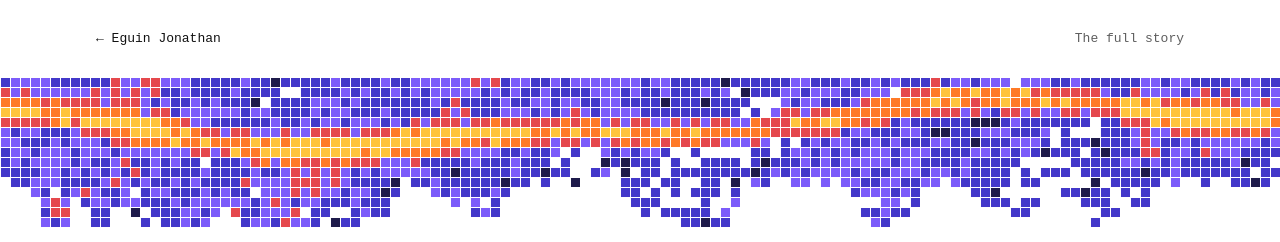
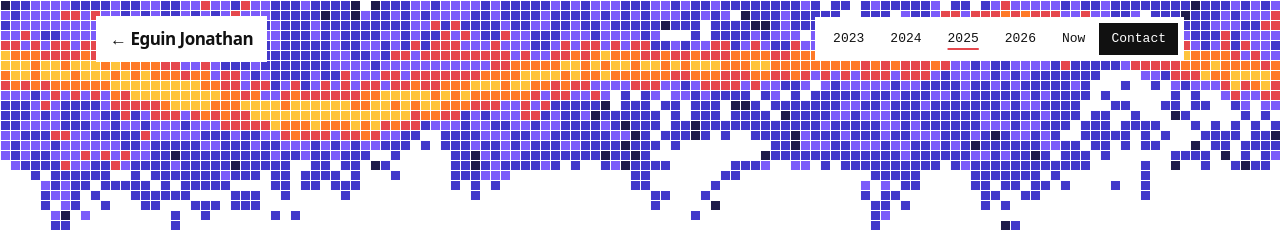
Before and after one commit to Jonathan0823/portfolio, an Astro site: page /story in a window 1280 px wide. Shown: the top 242 px of the page. Built offline with nearby package versions, Linux system fonts and the light colour scheme; Astro itself is replaced by a stand-in of ours; a web font is replaced by a local one.

Commit message:
feat(story): use the shared navbar
Year links, a back arrow on the name, and a taller pixel strip at the top for the navbar to float over, as on home.

```diff
--- a/src/components/Nav.astro
+++ b/src/components/Nav.astro
@@ -20,7 +20,7 @@ const { links, brandHref = '#top' } = Astro.props;
     >
     </div>
 
-    <a href={brandHref} class="bg-paper px-3.5 py-2.5 text-[17px] font-semibold tracking-[-0.03em] whitespace-nowrap text-ink no-underline">Eguin Jonathan</a>
+    <a href={brandHref} data-cursor={brandHref === '/' ? 'back' : undefined} aria-label={brandHref === '/' ? 'Eguin Jonathan, back to the home page' : undefined} class="bg-paper px-3.5 py-2.5 text-[17px] font-semibold tracking-[-0.03em] whitespace-nowrap text-ink no-underline">{brandHref === '/' && <span aria-hidden="true">← </span>}Eguin Jonathan</a>
 
     <div class="bg-paper hidden gap-0.5 p-1.5 font-mono text-[13px] md:flex">
       {links.map((l) => (
--- a/src/pages/story.astro
+++ b/src/pages/story.astro
@@ -1,5 +1,6 @@
 ---
 import { render } from 'astro:content';
+import Nav from '../components/Nav.astro';
 import PageEnd from '../components/PageEnd.astro';
 import BaseLayout from '../layouts/BaseLayout.astro';
 import { getStoryYears } from '../lib/content';
@@ -17,15 +18,19 @@ const groupsWithBodies = await Promise.all(
     milestones: await Promise.all(g.milestones.map(async (m) => ({ ...m, Content: (await render(m)).Content }))),
   })),
 );
+
+// One link per year of the story, then contact.
+const navLinks = [
+  ...groups.map((g) => ({ href: `#y${g.year}`, label: g.year === NOW_YEAR ? NOW_LABEL : String(g.year), sec: `y${g.year}` })),
+  { href: '#contact', label: 'Contact', sec: 'contact' },
+];
 ---
 
 <BaseLayout title={seo.title} description={seo.description} image={seo.ogPath}>
-  <div class="text-muted flex justify-between px-5 py-7 font-mono text-[13px] leading-relaxed md:px-24">
-    <a href="/" data-cursor="back" class="text-ink hover:text-muted">← Eguin Jonathan</a>
-    <p>The full story</p>
-  </div>
-
-  <div data-pixel-field="strip" aria-hidden="true" class="h-[120px] w-full md:h-[150px]"></div>
+  <Nav links={navLinks} brandHref="/" />
+  <!-- As on home, the pixels start at the very top and the nav floats over them, turning solid once
+       they are scrolled past (the nav script looks for id="top"). -->
+  <div id="top" data-pixel-field="strip" aria-hidden="true" class="h-[200px] w-full md:h-[240px]"></div>
 
   <main>
     <section class="px-5 pt-10 md:px-24 md:pt-14">
```
